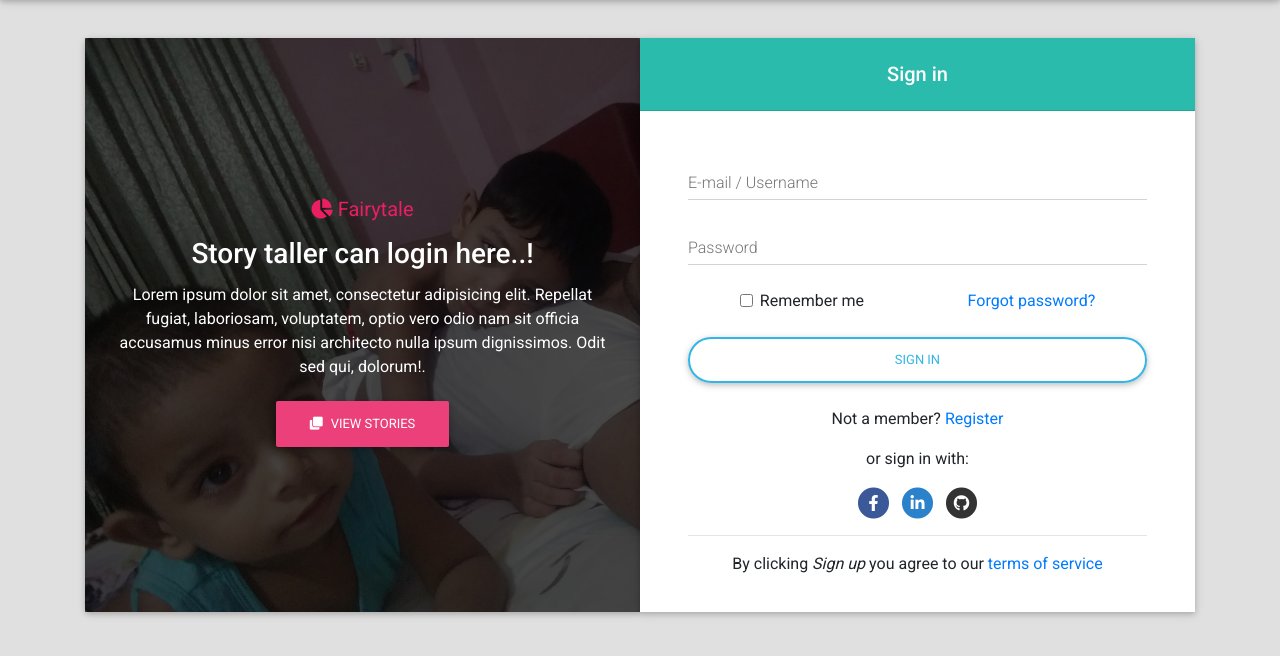
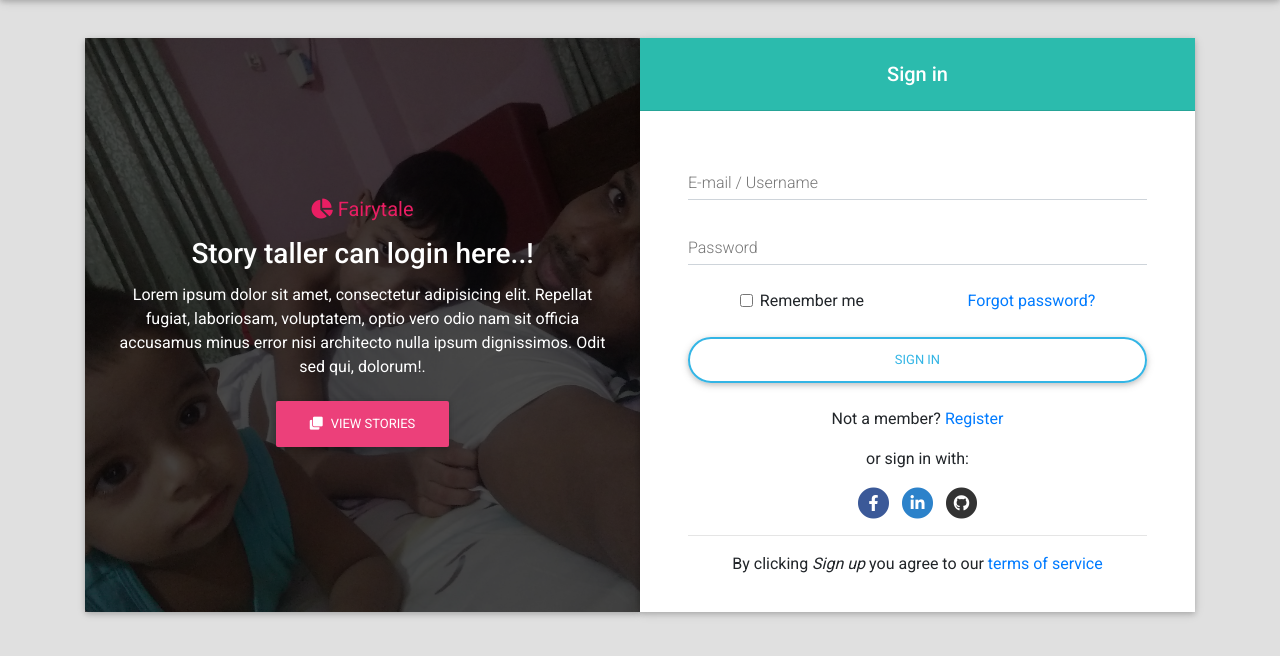
Before and after one commit to mamun1980/fairytale, a Django app: page /accounts/login/ in a window 1280 px wide. Shown: the part 82-738 px from the top of the page. Run offline with Django 3.2, Linux system fonts and the light colour scheme; some libraries are stand-ins or nearby versions.

Commit message:
added login functionality

```diff
--- a/static/css/style.css
+++ b/static/css/style.css
@@ -4,9 +4,12 @@
 }
 
 .login-card-image {
-    background-image: url(/static/img/bg1.jpg);
+    background-image: url("/static/img/bg1.jpg");
+    height: 100%;
+    /* Center and scale the image nicely */
+    background-position: center;
+    background-repeat: no-repeat;
     background-size: cover;
-    height: 100%;
 }
 
 .signup-card-image {
--- a/templates/accounts/login.html
+++ b/templates/accounts/login.html
@@ -17,7 +17,7 @@
                 <div class="card card-image login-card-image">
 
                     <!-- Content -->
-                    <div class="card-body text-white text-center d-flex align-items-center rgba-black-strong py-2 px-4">
+                    <div class="card-body mask text-white text-center d-flex align-items-center rgba-black-strong py-2 px-4">
                         <div>
                             <h5 class="pink-text"><i class="fas fa-chart-pie"></i> Fairytale</h5>
                             <h3 class="card-title pt-2"><strong>Story taller can login here..!</strong></h3>
```
Also changed, not shown: data/db.sqlite3 (deleted).
